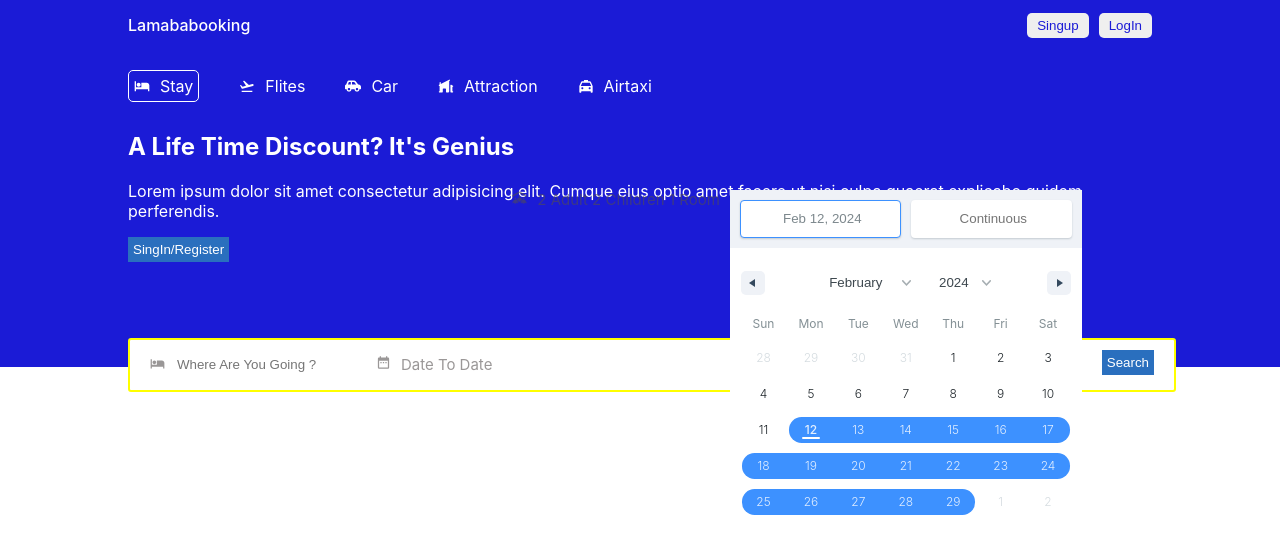
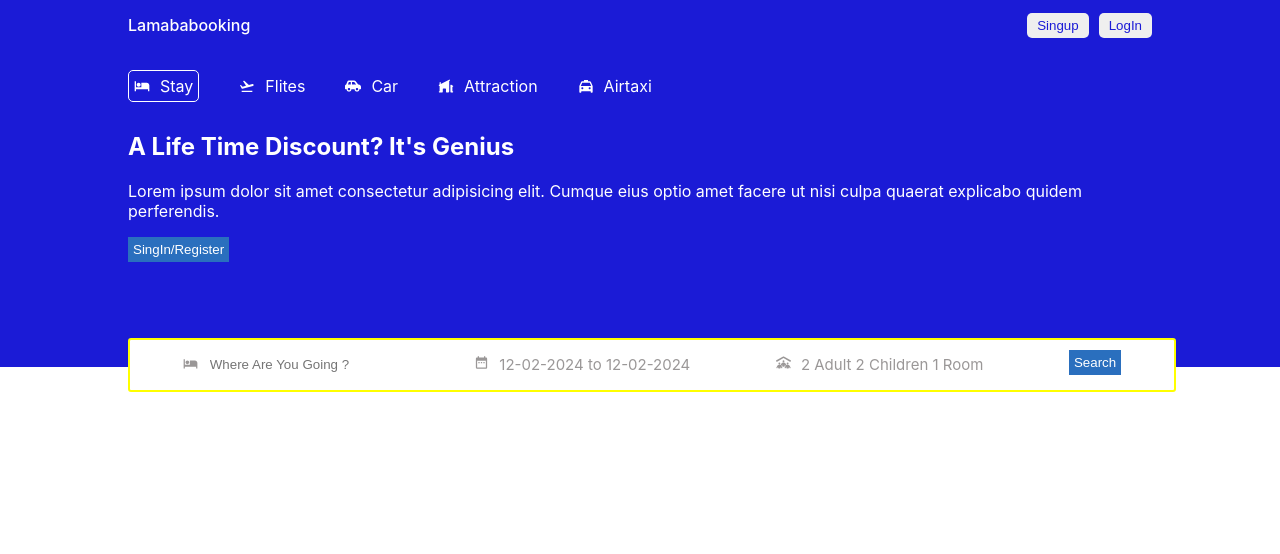
Before and after one commit to Foysalrabby/BokingApi, a React (Create React App) app in the folder client/: page / in a window 1280 px wide. Shown: the top 554 px of the page. Built offline with nearby package versions, Linux system fonts and the light colour scheme.

Commit message:
npm i date-fns use to show date and date format

```diff
--- a/client/package.json
+++ b/client/package.json
@@ -6,6 +6,7 @@
     "@testing-library/jest-dom": "^5.17.0",
     "@testing-library/react": "^13.4.0",
     "@testing-library/user-event": "^13.5.0",
+    "date-fns": "^3.3.1",
     "react": "^18.2.0",
     "react-date-range": "^2.0.0-alpha.4",
     "react-dom": "^18.2.0",
--- a/client/src/Component/Header/Header.css
+++ b/client/src/Component/Header/Header.css
@@ -74,3 +74,7 @@ padding: 5px;
     font-size: 15px;
 
 }
+.date1{
+position: absolute;
+ top: 50px;
+}
--- a/client/src/Component/Header/Header.jsx
+++ b/client/src/Component/Header/Header.jsx
@@ -10,14 +10,15 @@ import { FaPeopleRoof } from "react-icons/fa6";
 import 'react-date-range/dist/styles.css'; // main css file
 import 'react-date-range/dist/theme/default.css'; // theme css file
 import { DateRange } from 'react-date-range';
+import { format  } from 'date-fns';
 import {useState} from 'react'
 
 const Header = () => {
-
+     const [opendate,setopendate]=useState(false);
     const [state, setState] = useState([
         {
           startDate: new Date(),
-          endDate: null,
+          endDate: new Date(),
           key: 'selection'
         }
       ]);
@@ -57,18 +58,25 @@ const Header = () => {
        <input type="text" placeholder='Where Are You Going ?' className='inputseacrheader' />
          </div>
          <div className="HeaderSearchitem">
-          <MdDateRange  className='headericon'/>
-         <span className='headertext'>Date To Date</span>
+          <MdDateRange  className='headericon' />
+         <span onClick={()=> setopendate(!opendate)}
+          className='headertext'>{`${format(state[0].startDate,"dd-MM-yyyy")} to
+         ${format(state[0].endDate,"dd-MM-yyyy") }
+         `}</span>
+         {  opendate  && <DateRange
+            editableDateInputs={true}
+            onChange={item => setState([item.selection])}
+            moveRangeOnFirstSelection={false}
+            ranges={state}
+            className='date1'
+            />
+
+         }
          </div>
          <div className="HeaderSearchitem">
           <FaPeopleRoof  className='headericon'/>
           <span className='headertext'>2 Adult 2 Children 1 Room </span>
-          <DateRange
-            editableDateInputs={true}
-            onChange={item => setState([item.selection])}
-            moveRangeOnFirstSelection={false}
-            ranges={state}
-            />
+
          </div>
          <div className="HeaderSearchitem">
           <button className='navbutton'>Search</button>
```
Also changed, not shown: 1 other file (tests, documents, lock files or other folders).
